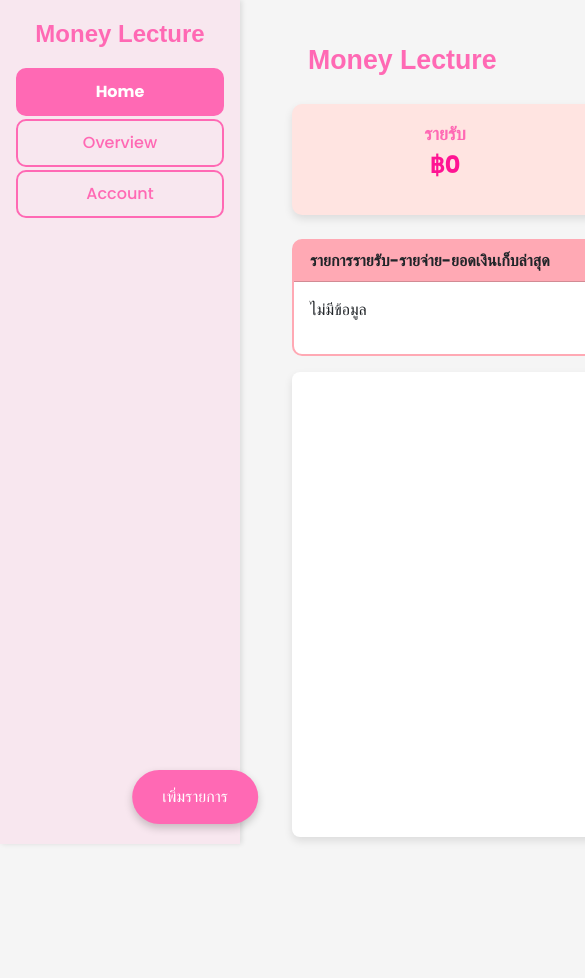
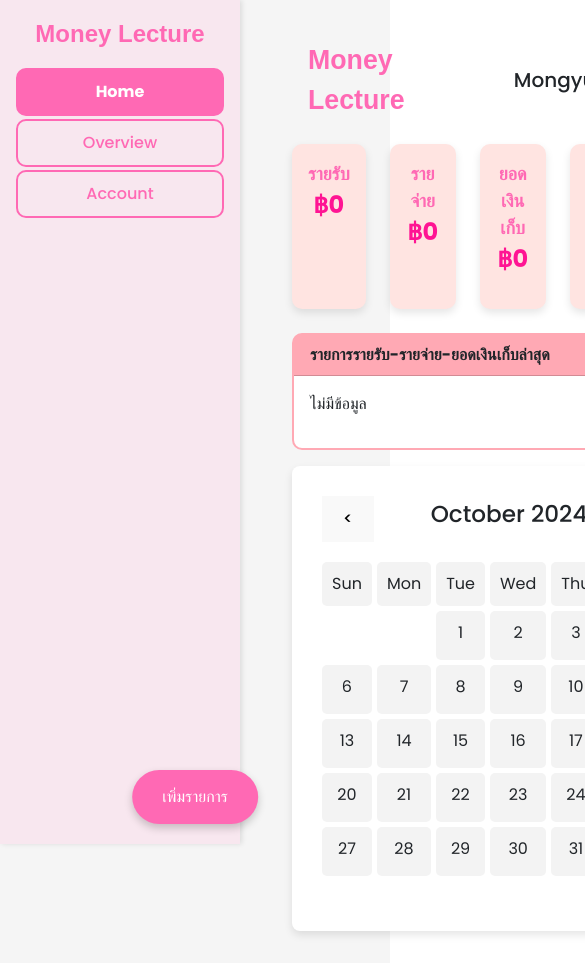
Before and after one commit to plaifahsoongdee/Money-Lecture, a React (Vite) app: page /dashboard in a window 390 px wide. Shown: the top 978 px of the page, 585 px wide, since content can reach past the window. Built offline with nearby package versions, Linux system fonts and the light colour scheme.

Commit message:
first-commit

```diff
--- a/src/App.css
+++ b/src/App.css
@@ -24,11 +24,11 @@
   padding: 1rem;
   background-color: #ffffff;
   box-shadow: rgba(0, 0, 0, 0.1) 0px 2px 4px;
-  z-index: 1000; /* To keep the navbar on top */
+  z-index: 1000; /* เพื่อให้แถบอยู่บนสุด */
 }
 
 .main-content {
-  margin-top: 80px; /* Adjust according to the height of the navbar */
+  margin-top: 80px; /* กำหนดตามความสูงของแถบด้านบน */
 }
 
 .header {
@@ -42,11 +42,12 @@
   padding: 1rem;
   background-color: #ffffff;
   box-shadow: rgba(0, 0, 0, 0.1) 0px 2px 4px;
-  z-index: 1000; /* To keep the header on top */
+  z-index: 1000; /* ทำให้แถบอยู่บนสุด */
 }
 
-/* Highlight specific dates with saved entries */
-/* Styles for the calendar */
+/* ใช้ไฮไลท์เฉพาะวันที่ที่มีการบันทึกข้อมูล */
+/* CSS สำหรับการไฮไลต์วันที่ที่มีรายการบันทึก */
+/* สไตล์สำหรับปฏิทิน */
 .custom-calendar {
   width: 100%;
   max-width: 600px;
@@ -109,39 +110,6 @@
   background: white;
   padding: 20px;
   border-radius: 8px;
-  width: 90%; /* Make modal responsive */
-  max-width: 400px;
+  width: 300px;
   text-align: center;
 }
-
-/* Responsive Design */
-@media (max-width: 768px) {
-  #root {
-    padding: 1rem; /* Reduce padding on smaller screens */
-  }
-
-  .navbar, .header {
-    flex-direction: column; /* Stack items vertically */
-    align-items: flex-start; /* Align to the start */
-  }
-
-  .navbar {
-    padding: 0.5rem; /* Adjust padding */
-  }
-
-  .main-content {
-    margin-top: 60px; /* Adjust for the smaller navbar */
-  }
-
-  .card {
-    padding: 1.5em; /* Reduce padding */
-  }
-
-  .calendar-grid {
-    grid-template-columns: repeat(4, 1fr); /* Reduce columns in grid */
-  }
-
-  .calendar-day-header, .calendar-day {
-    font-size: 0.9rem; /* Smaller text on mobile */
-  }
-}
--- a/src/components/DashboardLayout.jsx
+++ b/src/components/DashboardLayout.jsx
@@ -124,7 +124,7 @@ function DashboardLayout() {
     .sort((a, b) => new Date(b.date) - new Date(a.date) || b.time.localeCompare(a.time));
 
   return (
-    <div style={{ display: "flex", width: "500vw", minHeight: "500vh", backgroundColor: "#f5f5f5" }}>
+    <div style={{ display: "flex", width: "100vw", minHeight: "100vh", backgroundColor: "#f5f5f5" }}>
       <div style={{
         backgroundColor: "#F8E7EF", color: "#333", width: "240px", minHeight: "100vh", boxShadow: "2px 0px 5px rgba(0, 0, 0, 0.1)",
         padding: "1rem", position: "fixed", top: 0, left: 0,
--- a/src/components/Overview.jsx
+++ b/src/components/Overview.jsx
@@ -58,7 +58,7 @@ function Overview() {
   ];
 
   return (
-    <div style={{ display: "flex", width: "500vw", minHeight: "500vh", backgroundColor: "#f5f5f5" }}>
+    <div style={{ display: "flex", width: "100vw", minHeight: "100vh", backgroundColor: "#f5f5f5" }}>
       <div style={{
         backgroundColor: "#F8E7EF", color: "#333", width: "240px", minHeight: "100vh", boxShadow: "2px 0px 5px rgba(0, 0, 0, 0.1)",
         padding: "1rem", position: "fixed", top: 0, left: 0,
--- a/src/index.css
+++ b/src/index.css
@@ -25,7 +25,7 @@ body {
   display: flex;
   place-items: center;
   min-width: 320px;
-  min-height: 3000xvh;
+  min-height: 100vh;
 }
 
 h1 {
@@ -68,7 +68,7 @@ button:focus-visible {
 
 /* กำหนดสไตล์สำหรับแท็บปกติ */
 .list-group-item {
-  background-color: rgb(255, 255, 255); /* สีพื้นหลังปกติ */
+  background-color: rgb(255, 182, 193); /* สีพื้นหลังปกติ */
   color: rgb(255, 105, 180); /* สีข้อความปกติ */
   transition: background-color 0.3s ease;
 }
@@ -149,7 +149,7 @@ button:focus-visible {
   background-color: #F8E7EF;
   color: #333;
   width: 240px;
-  min-height: 3000vh;
+  min-height: 100vh;
   box-shadow: 2px 0px 5px rgba(0, 0, 0, 0.1);
   padding: 1rem;
   position: fixed;
```
